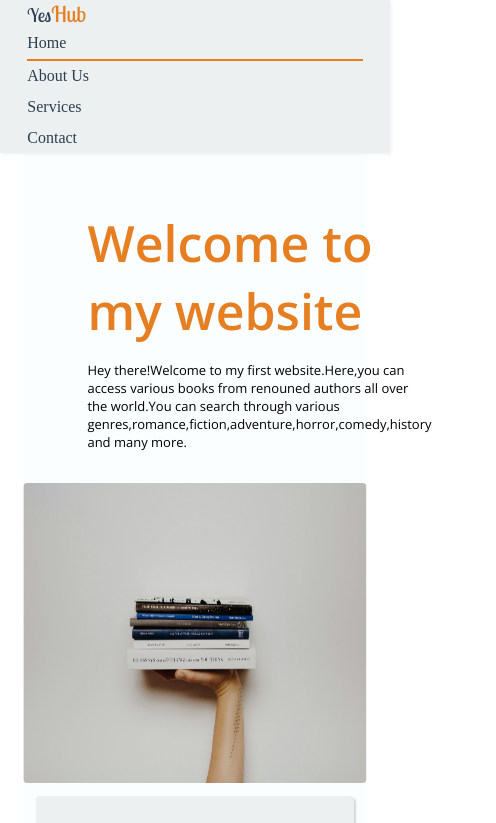
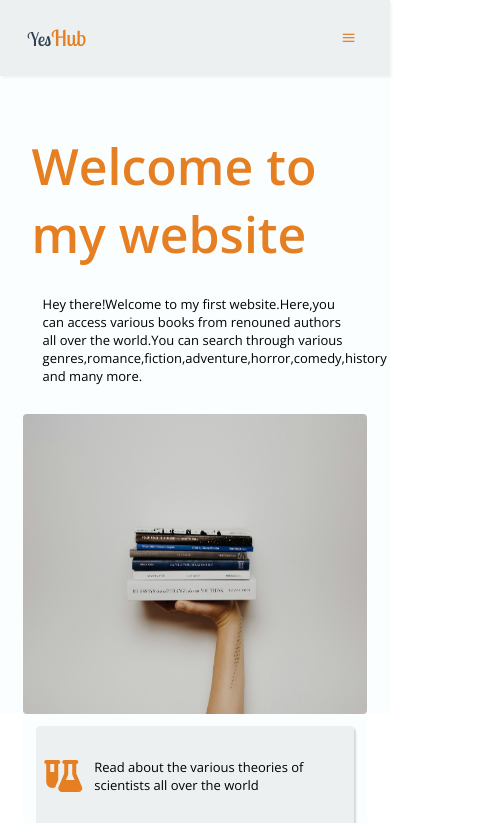
Before and after one commit to Syresse/MINIBOOKWEBSITE, a plain HTML site: page index.html in a window 390 px wide. Shown: the top 823 px of the page, 496 px wide, since content can reach past the window. Drawn offline with nearby package versions, Linux system fonts and the light colour scheme.

Commit message:
updating moblie responsiveness

```diff
--- a/index.css
+++ b/index.css
@@ -50,7 +50,7 @@ i{
     width: 86%;
     margin: auto;
 }
-#nav_list{
+.nav_list{
     display: flex;
     flex: 1 1 26rem;
     justify-content: space-between;
@@ -81,22 +81,30 @@ i{
     border-bottom: #E67E22 2px solid;
 
 }
+.menu_button{
+    color: #E67E22;
+    font-size: 25px;
+    cursor: pointer;
+    flex: 1 1 15rem;
+    display: none;
+}
 /*
  *working on the landing page
 */
 #landing_image img{
     height: 100%;
     width: 100%;
-    position: absolute;
-    left: 50%;
-    top: 50%;
-    transform: translate(-50%,-50%);
+
+
     border-radius: 4px;
 
 
 }
+#landingpage_parent{
+    background-color: #fafeff;
+}
 #landing_page{
-    background-color: #fafeff;
+
     min-height: 50vh;
     display: flex;
     width: 88%;
@@ -106,15 +114,20 @@ i{
 }
 
 #landing_message{
-    padding: 0.8rem;
+
+    display: flex;
     flex-direction: column;
     font-size: 14px;
-    flex: 1 1 26rem;
-    padding-right: 3rem;
+    flex: 1 1 20rem;
+    justify-content: start;
+    p{
+        padding: 0.7rem;
+    }
+
 
 }
 #landing_image{
-    position: relative;
+
     padding: 0rem 4rem 0rem 0rem;
     flex: 2 1 26rem;
 }
@@ -243,12 +256,7 @@ i{
         font-style: bold;
     }
 }
-.menu_button{
-    color: #E67E22;
-    font-size: 25px;
-    cursor: pointer;
-    display: none;
-}
+
 /*adding a media query to our website*/
 @media (max-width:768px) {
     #landing_page{
@@ -256,10 +264,7 @@ i{
         padding: 0rem;
         justify-content: space-between;
     }
-    #landing_message{
-        padding: 0.5rem 4rem 2rem 4rem ;
 
-    }
     #landing_image{
         padding: 0rem;
         height:300px ;
@@ -272,13 +277,42 @@ i{
 
 }
 @media (max-width:600px) {
-
+  #logo{
+    flex: 2 1 7rem;
+  }
   #nav_bar{
     flex-wrap: wrap;
+
   }
-  #nav_list{
+
+  .menu_button{
+    flex: 1 1 0rem;
+    display: flex;
+    justify-content: flex-end;
+    padding-left:10rem ;
+  }
+
+  .nav_list{
     flex-direction: column;
     width: 100%;
-    padding: 0rem;
+    padding:1rem ;
+    position: absolute;
+    top: 50px;
+    background-color: #ECF0F1;
+    left: 0;
+    display: none;
+  }
+  .nav_list.open{
+    display: flex;
+  }
+  #landing_message{
+    font-size: 12px;
+    padding: 0.5rem;
+    width: 100%;
+    margin: 0;
+    min-height: 40vh;
+  }
+  .menu_button{
+    display: inline;
   }
 }
--- a/index.html
+++ b/index.html
@@ -14,8 +14,8 @@
     <header id="navigation">
         <nav id="nav_bar">
             <h3 id="logo"><span id="half_logo2">Yes</span><span id="half_logo">Hub</span></h3>
-            <div class="menu_button">≡</div>
-            <ul id="nav_list">
+            <div class="menu_button" id="menu_button">≡</div>
+            <ul id="nav_list" class="nav_list">
                 <li class="active"><a href="index.html">Home</a></li>
                 <li><a href="about.html">About Us</a></li>
                 <li><a href="">Services</a></li>
@@ -25,10 +25,12 @@
     </header>
     <!--working on the landing page of the website-->
     <main>
-        <section id="landing_page">
+        <section id="landingpage_parent">
+            <div id="landing_page">
                 <div id="landing_message">
                     <h3>Welcome to my website</h3>
-                <p>Hey there!Welcome to my first website.Here,you can access various books
+                    <p>
+                        Hey there!Welcome to my first website.Here,you can access various books
                         from renouned authors all over the world.You can search through various
                         genres,romance,fiction,adventure,horror,comedy,history and many more.
                     </p>
@@ -36,7 +38,7 @@
                 <div id="landing_image">
                     <img src="image/books_in_hand.jpg" alt="">
                 </div>
-
+            </div>
         </section>
         <!--creating cards on the landing page-->
         <section id="landing_card">
@@ -94,6 +96,6 @@
 
         </div>
     </footer>
-
+    <script src="index.js"></script>
 </body>
 </html>
--- /dev/null
+++ b/index.js
@@ -0,0 +1,5 @@
+const humb = document.getElementById("menu_button");
+const nav_list = document.getElementById("nav_list");
+humb.onclick = () => {
+    nav_list.classList.toggle("open");
+};
```
Lines whose indentation alone changed are shown as unchanged.
